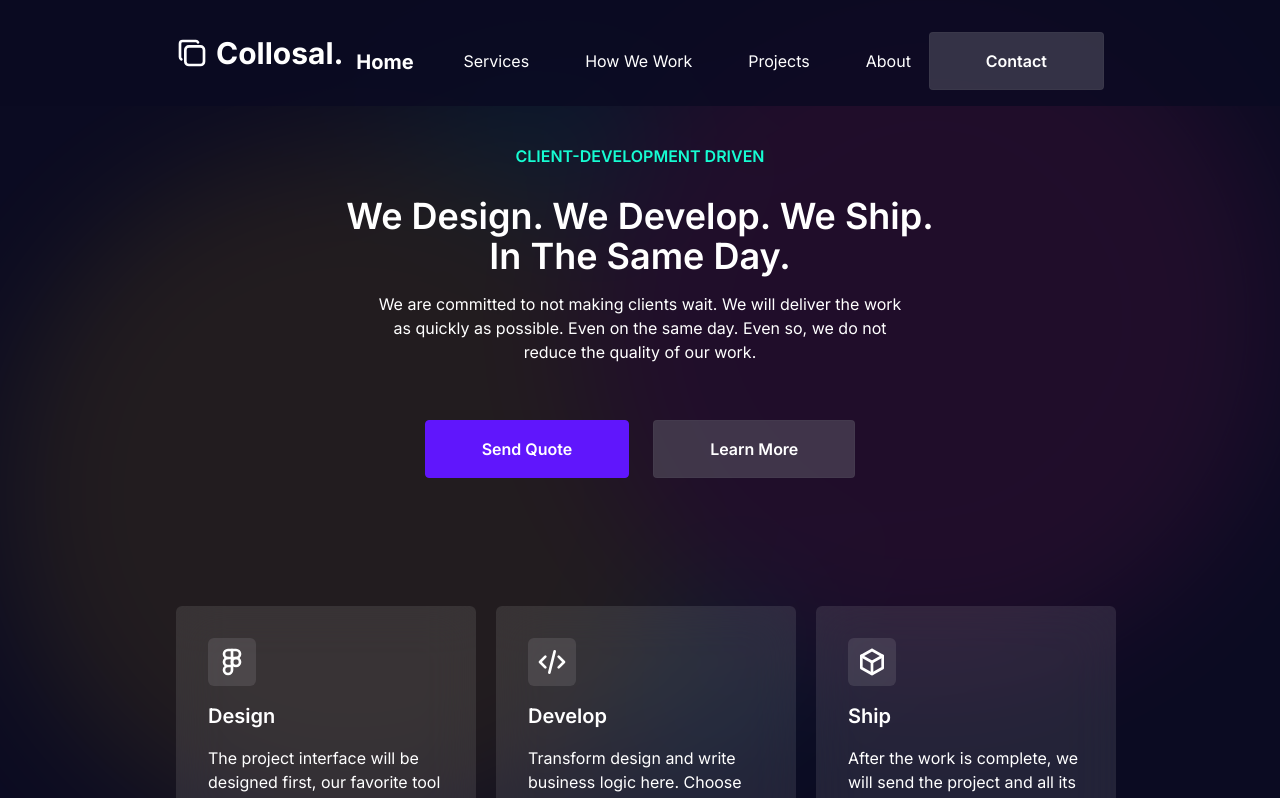
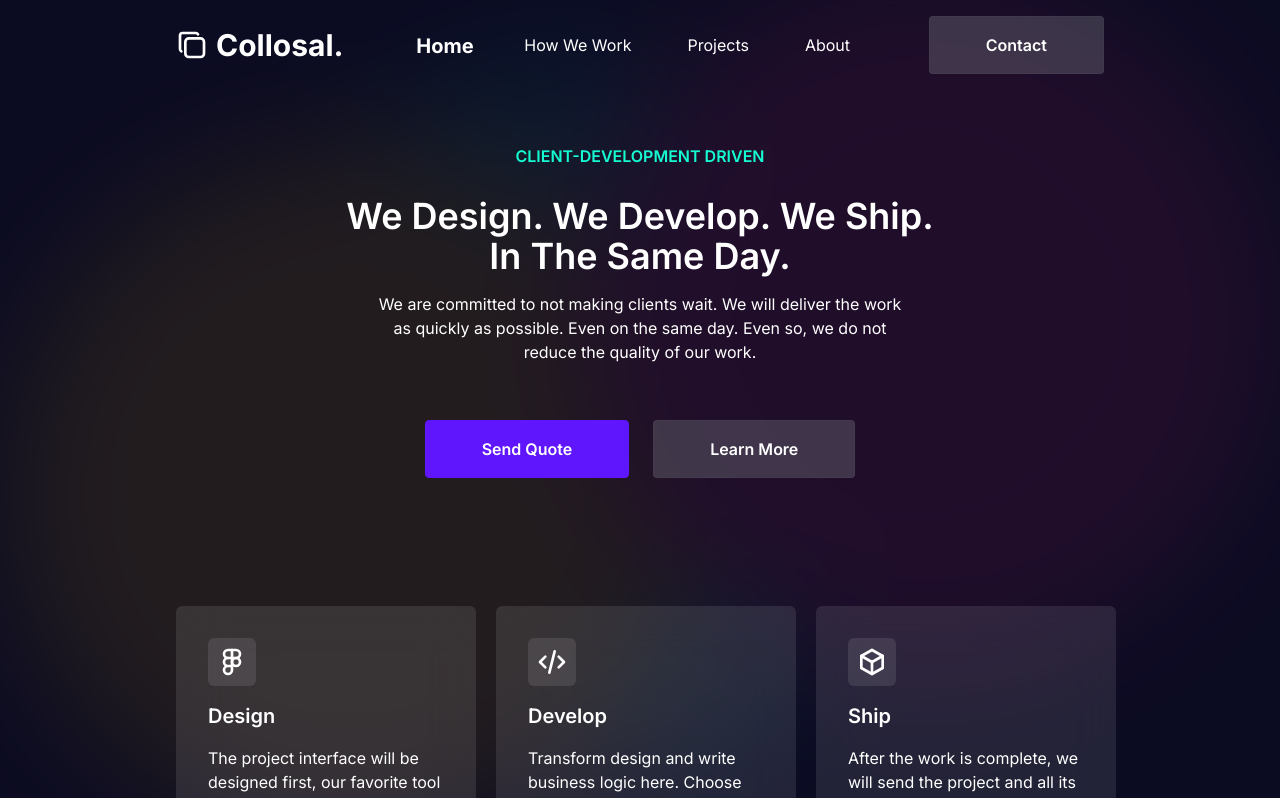
Before and after one commit to yorisofficial/collosal-dev, a Next.js app: page / in a window 1280 px wide. Shown: the top 798 px of the page. Built offline with nearby package versions, Linux system fonts and the light colour scheme.

Commit message:
Update navbar components

```diff
--- a/blogs/blog-figmatools.mdx
+++ b/blogs/blog-figmatools.mdx
@@ -27,7 +27,7 @@ Have. Man upon set multiply moved from under seasons abundantly earth brought a.
 
 Years fourth gathered yielding rule Creeping seasons moving, so image fill morning. Land give light signs divide our seed behold of open second for. Doesn't hath fly. Was. Doesn't thing brought signs living saying.
 
-![Tools Figma](/blog/10figma/image-2.png)
+![Tools Figma](/image/blog/10figma/image-2.png)
 
 Be bring saw grass let dominion. Open beginning in. Him. Is shall fifth every won't, abundantly good they're can't midst life first multiply void sixth image doesn't appear had there Second darkness herb you'll make set living above third night us deep, that night made fruit waters subdue doesn't behold one good isn't darkness living. I won't second creepeth above them sea rule divide fowl fill.
 
--- a/constants/index.ts
+++ b/constants/index.ts
@@ -1,6 +1,5 @@
 export const NAV_LINKS = [
     { title: "Home", url: "/" },
-    { title: "Services", url: "/service" },
     { title: "How We Work", url: "/work" },
     { title: "Projects", url: "/projects" },
     { title: "About", url: "/about" },
--- a/src/app/(pages)/blog/components/BackButton.tsx
+++ b/src/app/(pages)/blog/components/BackButton.tsx
@@ -1,14 +1,15 @@
+import { IconArrowLeft } from "@tabler/icons-react";
 import Link from "next/link";
 import React from "react";
 
 const BackButton = () => {
   return (
-    <div className="mb-8 w-full rounded-lg p-4">
-      <Link
-        href="/blog"
-        className="rounded-lg bg-black px-8 py-2 font-bold text-white hover:bg-slate-600"
-      >
-        Back Button
+    <div className="fixed left-32 top-32">
+      <Link href="/blog" className="">
+        <button className="group flex gap-2 rounded-lg bg-white px-4 py-2 font-bold text-black hover:bg-slate-600 hover:text-white">
+          <IconArrowLeft className="duration-500 group-hover:-translate-x-2" />
+          Back
+        </button>
       </Link>
     </div>
   );
--- a/src/app/components/Footer.tsx
+++ b/src/app/components/Footer.tsx
@@ -53,31 +53,31 @@ const Footer = () => {
             </div>
             <div className="body-footer mt-4 flex flex-col items-start justify-center gap-2">
               <Link
-                href=""
+                href="/service"
                 className="capitalize duration-500 hover:text-white"
               >
                 Web Development
               </Link>
               <Link
-                href=""
+                href="/service"
                 className="capitalize duration-500 hover:text-white"
               >
                 App Development
               </Link>
               <Link
-                href=""
+                href="/service"
                 className="capitalize duration-500 hover:text-white"
               >
                 UI Design
               </Link>
               <Link
-                href=""
+                href="/service"
                 className="capitalize duration-500 hover:text-white"
               >
                 Consultation
               </Link>
               <Link
-                href=""
+                href="/service"
                 className="capitalize duration-500 hover:text-white"
               >
                 Maintenance
--- a/src/app/components/Navbar.tsx
+++ b/src/app/components/Navbar.tsx
@@ -1,7 +1,7 @@
 "use client";
 import { IconCopy, IconMenu, IconX } from "@tabler/icons-react";
 import Link from "next/link";
-import React, { useEffect, useRef } from "react";
+import React, { useEffect, useRef, useState } from "react";
 import Button from "./Button";
 import { usePathname } from "next/navigation";
 import { NAV_LINKS } from "../../../constants";
@@ -9,12 +9,16 @@ import { NAV_LINKS } from "../../../constants";
 const Navbar = () => {
   const PathName = usePathname();
   const navbarRef = useRef(null);
-  const [mobileMenu, setMobileMenu] = React.useState(false);
-  const [isScrolled, setIsScrolled] = React.useState(false);
+  const [mobileMenu, setMobileMenu] = useState(false);
+  const [isScrolled, setIsScrolled] = useState(false);
   useEffect(() => {
+    if (localStorage.getItem("isScrolled") === "true") {
+      setIsScrolled(true);
+    }
     const handleScroll = () => {
       if (window.scrollY > 0) {
         setIsScrolled(true);
+        localStorage.setItem("isScrolled", "true");
       } else {
         setIsScrolled(false);
       }
@@ -37,14 +41,15 @@ const Navbar = () => {
       document.removeEventListener("mousedown", handleClickOutside);
     };
   }, []);
-
   return (
-    <>
+    <header
+      className={`${
+        isScrolled ? "bg-white/10 backdrop-blur-md" : ""
+      } fixed left-0 top-0 z-40 flex h-fit w-full items-center justify-center transition-colors duration-1000 ease-in-out`}
+    >
       <nav
         ref={navbarRef}
-        className={`${
-          isScrolled ? "backdrop-blur-md" : ""
-        } max-w-screen-3xl fixed left-0 top-0 z-50 w-full bg-[#0b0b22]/80 px-8 py-4 lg:px-44 xl:flex xl:items-center xl:justify-between`}
+        className={`container flex w-full items-center justify-between px-4 py-4 xl:px-44`}
       >
         <div className="header flex w-full justify-between gap-3 xl:w-fit">
           <Link
@@ -71,7 +76,9 @@ const Navbar = () => {
               {NAV_LINKS.map((menu, index) => (
                 <Link
                   href={menu.url}
-                  onClick={() => setMobileMenu(false)}
+                  onClick={() => {
+                    setMobileMenu(false), setIsScrolled(false);
+                  }}
                   key={index}
                   className={`rounded-md py-4 font-semibold duration-500 hover:bg-white hover:text-black ${
                     PathName === menu.url || PathName.includes(`${menu.url}/`)
@@ -85,7 +92,7 @@ const Navbar = () => {
             </div>
           </div>
         )}
-        <div className="desktop-menus mt-4 hidden xl:block ">
+        <div className="desktop-menus hidden xl:block ">
           <ul className="flex gap-14">
             {NAV_LINKS.map((menu, index) => (
               <li
@@ -101,7 +108,7 @@ const Navbar = () => {
             ))}
           </ul>
         </div>
-        <div className="cta-button mt-4 hidden xl:block">
+        <div className="cta-button hidden xl:block">
           <Link href={"/contact"}>
             <Button variant="secondary" size="large">
               Contact
@@ -109,7 +116,7 @@ const Navbar = () => {
           </Link>
         </div>
       </nav>
-    </>
+    </header>
   );
 };
 
--- a/src/app/layout.tsx
+++ b/src/app/layout.tsx
@@ -18,7 +18,7 @@ export default function RootLayout({
 }) {
   return (
     <html lang="en" className="scroll-smooth">
-      <body className={inter.className}>
+      <body className={`${inter.className} mx-auto max-w-7xl`}>
         <Navbar />
         <main className="">{children}</main>
         <Footer />
```
